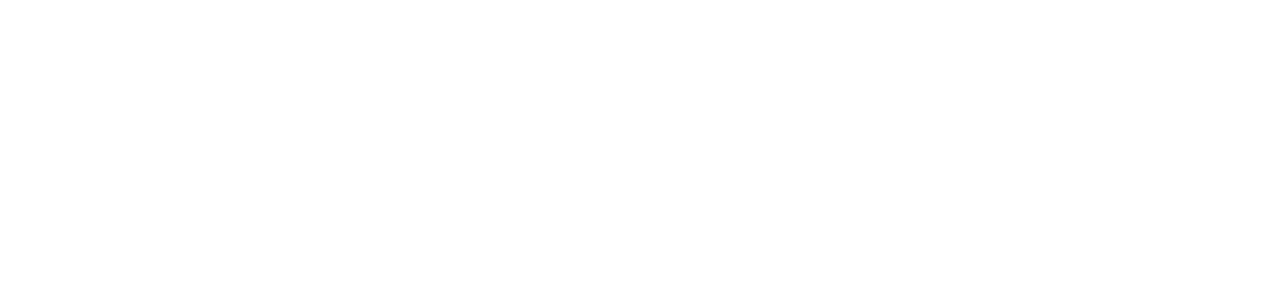
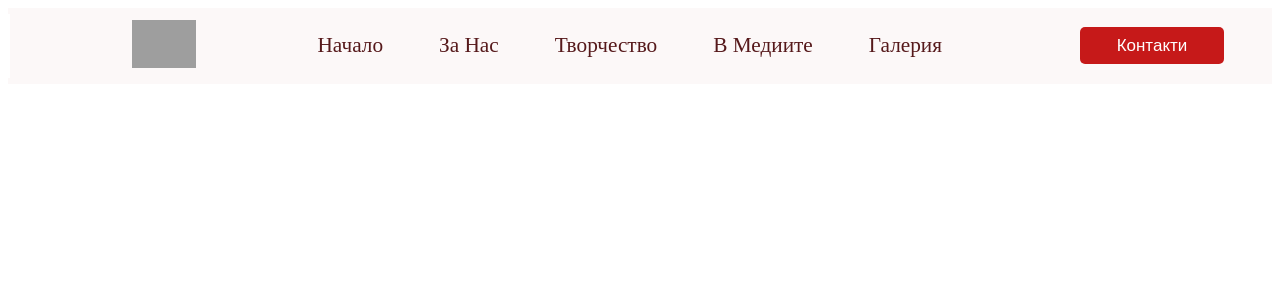
Before and after one commit to mustafadzhindzhi/Bisera-Lidia, a React (Vite) app in the folder client/: page / in a window 1280 px wide. Shown: the top 300 px of the page. Built offline with nearby package versions, Linux system fonts and the light colour scheme; grey boxes are pictures that could not be loaded.

Commit message:
navbar-improvements

```diff
--- a/client/package.json
+++ b/client/package.json
@@ -12,6 +12,7 @@
   "dependencies": {
     "react": "^18.2.0",
     "react-dom": "^18.2.0",
+    "react-icons": "^5.0.1",
     "react-router-dom": "^6.22.3"
   },
   "devDependencies": {
@@ -22,6 +23,7 @@
     "eslint-plugin-react": "^7.32.2",
     "eslint-plugin-react-hooks": "^4.6.0",
     "eslint-plugin-react-refresh": "^0.4.3",
+    "sass": "^1.71.1",
     "vite": "^4.4.5"
   }
 }
--- a/client/src/App.jsx
+++ b/client/src/App.jsx
@@ -1,8 +1,10 @@
+import Navigation from "./component/navbar/Navbar.jsx"
+
 function App() {
 
   return (
     <div>
-
+      <Navigation />
     </div>
   )
 }
--- /dev/null
+++ b/client/src/component/navbar/Navbar.jsx
@@ -0,0 +1,107 @@
+import React, { useState } from "react";
+import { Link } from "react-router-dom";
+import style from "./Navbar.module.scss";
+import { MdMenu } from "react-icons/md";
+import { FaTimes } from "react-icons/fa";
+
+export const Navitation = () => {
+  const [hoveredIndex, setHoveredIndex] = useState(null);
+  const [toggleMenu, setToggleMenu] = useState(false);
+
+  const handleMenuToggle = () => {
+    setToggleMenu(!toggleMenu);
+  };
+
+  return (
+    <header className={style["navbar"]}>
+      {/* <Link to="/">
+        <img
+          src="src/assets/Macstore ltd.png"
+          alt=""
+          className={style["header-logo"]}
+        />
+      </Link> */}
+      <div className={style["vertical-line"]}></div>
+      <div className={style["header-logo-right"]}>
+        <img src="src/assets/mac.png" alt="" />
+      </div>
+      <nav className={style["navbar__nav"]}>
+        <div className={style["navbar__products"]}>
+          <ul className={style["navbar__products-ul"]}>
+            {["Начало", "За Нас", "Творчество", "В Медиите", "Галерия"].map(
+              (item, index) => (
+                <li
+                  key={index}
+                  onMouseEnter={() => setHoveredIndex(index)}
+                  onMouseLeave={() => setHoveredIndex(null)}
+                  className={
+                    hoveredIndex !== null && hoveredIndex !== index
+                      ? style["is-hovered"]
+                      : ""
+                  }
+                >
+                  {item}
+                  {item === "Творчество" && (
+                    <div className={style["extra-items"]}>
+                      <ul>
+                        <li>Extra 1</li>
+                        <li>Extra 2</li>
+                      </ul>
+                    </div>
+                  )}
+                </li>
+              )
+            )}
+          </ul>
+        </div>
+      </nav>
+      <button className={style["navbar__btn"]}>Контакти</button>
+      <div
+        className={`${style["app__navbar-smallscreen"]} ${
+          toggleMenu ? style["slide-in"] : style["slide-out"]
+        }`}
+      >
+        <button className={style["menu-button"]} onClick={handleMenuToggle}>
+          {toggleMenu ? <FaTimes size={25} /> : <MdMenu size={25} />}
+        </button>
+        {toggleMenu && (
+          <div
+            className={`${style["app__navbar-smallscreen_overlay"]} ${
+              toggleMenu ? style["slide-in"] : style["slide-out"]
+            }`}
+          >
+            <ul className={style["app__navbar-smallscreen_links"]}>
+              <li>
+                <Link to="/" onClick={() => setToggleMenu(false)}>
+                  <a>Начало</a>
+                </Link>
+              </li>
+              <li>
+                <Link to="" onClick={() => setToggleMenu(false)}>
+                  <a>За Нас</a>
+                </Link>
+              </li>
+              <li>
+                <Link to="" onClick={() => setToggleMenu(false)}>
+                  <a>Творчество</a>
+                </Link>
+              </li>
+              <li>
+                <Link to="" onClick={() => setToggleMenu(false)}>
+                  <a>В Медиите</a>
+                </Link>
+              </li>
+              <li>
+                <Link to="" onClick={() => setToggleMenu(false)}>
+                  <a>Галерия</a>
+                </Link>
+              </li>
+            </ul>
+          </div>
+        )}
+      </div>
+    </header>
+  );
+};
+
+export default Navitation;
--- /dev/null
+++ b/client/src/component/navbar/Navbar.module.scss
@@ -0,0 +1,276 @@
+.navbar {
+  background: rgba(170, 34, 34, 0.03);
+  display: flex;
+  align-items: center;
+  justify-content: space-between;
+  padding: 0.8rem 0;
+  position: sticky;
+  max-height: 50px;
+  z-index: 999;
+  width: 100%;
+  right: 0;
+  left: 0;
+}
+
+.header-logo {
+  height: 4rem;
+  margin-left: 2rem;
+}
+
+.vertical-line {
+  height: 4rem;
+  width: 0.1rem;
+  background: white;
+}
+
+.header-logo-right img {
+  height: 3rem;
+}
+
+.navbar__nav {
+  display: flex;
+  align-items: center;
+  justify-content: flex-end;
+  padding-right: 1rem;
+}
+
+.navbar__products {
+  ul {
+    list-style: none;
+    padding: 0;
+    margin: 0;
+    display: flex;
+    font-size: 1.33rem;
+    gap: 56px;
+
+    li {
+      cursor: pointer;
+      color: #56191B;
+      transition: opacity 0.4s ease;
+
+      &.is-hovered {
+        opacity: 0.6;
+      }
+    }
+  }
+}
+
+.extra-items {
+  position: absolute;
+  top: calc(100% + 10px);
+  left: 0;
+  background-color: #fff;
+  padding: 5px;
+  border-radius: 5px;
+  box-shadow: 0 2px 5px rgba(0, 0, 0, 0.1);
+  opacity: 0;
+  transform: translateY(-10px);
+  transition: opacity 0.3s ease, transform 0.3s ease;
+
+  ul{
+    display: flex;
+    flex-direction: column;
+  }
+}
+
+.navbar__btn {
+  width: 9rem;
+  height: 2.3rem;
+  padding: 10px;
+  background: #c61919;
+  border: none;
+  border-radius: 5px;
+  text-align: center;
+  display: flex;
+  justify-content: center;
+  align-items: center;
+  color: white;
+  font-size: 17px;
+  margin-right: 3rem;
+  transition: background-color 0.3s ease;
+  cursor: pointer;
+
+  &:hover {
+    background: darken(#c61919, 15%);
+  }
+}
+
+.navbar__products-ul li {
+  position: relative;
+}
+
+.navbar__products-ul li:hover .extra-items {
+  opacity: 1;
+  transform: translateY(0);
+}
+
+.app__navbar-smallscreen {
+  display: none;
+}
+
+.app__navbar-smallscreen_overlay {
+  position: fixed;
+  top: 0;
+  right: 0;
+  width: 100%;
+  height: 100vh;
+  background: #545454;
+  flex-direction: column;
+  z-index: 5;
+  margin-top: 4rem;
+  opacity: 1;
+  animation-duration: 0.5s;
+  animation-timing-function: ease;
+  animation-fill-mode: forwards;
+
+  &.slide-in {
+    animation-name: slideIn;
+  }
+
+  &.slide-out {
+    animation-name: slideOut;
+  }
+
+  @keyframes slideIn {
+    from {
+      transform: translateX(100%);
+      opacity: 0;
+    }
+
+    to {
+      transform: translateX(0);
+      opacity: 1;
+    }
+  }
+
+  @keyframes slideOut {
+    from {
+      transform: translateX(0);
+      opacity: 1;
+    }
+
+    to {
+      transform: translateX(100%);
+      opacity: 0;
+    }
+  }
+}
+
+.flex__center {
+  display: flex;
+  justify-content: center;
+  align-items: center;
+}
+
+.app__navbar-smallscreen_links {
+  list-style: none;
+}
+
+.app__navbar-smallscreen_links li {
+  cursor: pointer;
+  color: #DCCA87;
+  font-size: 2.5rem;
+  text-align: center;
+  font-family: 'Cormorant Upright', serif;
+}
+
+.app__navbar-smallscreen_links li:hover {
+  color: black;
+}
+
+@media screen and (max-width:978px) {
+  .navbar__products {
+    ul {
+      gap: 0px;
+      margin: 0;
+    }
+
+    ul,
+    .percentage {
+      font-size: 1rem;
+    }
+  }
+
+  .navbar__products-icons {
+    font-size: 1rem;
+  }
+}
+
+@media screen and (max-width:800px) {
+  .navbar__products {
+    display: none;
+  }
+
+  .app__navbar-smallscreen_links {
+    display: flex;
+    flex-direction: column;
+  }
+
+  .app__navbar-smallscreen_links li {
+    width: 100%;
+    height: 3.5rem;
+    background-color: black;
+    border: 1px solid white;
+    margin-bottom: 0.7rem;
+  }
+
+  .promo-sign {
+    position: relative;
+    display: inline-block;
+    background-color: red;
+    border-radius: 50%;
+    padding: 3px;
+    margin-left: 5px;
+  }
+
+  .app__navbar-smallscreen_links li:hover {
+    background-color: #545454;
+    transition: 0.3s ease;
+  }
+
+  .app__navbar-smallscreen_links li a {
+    font-size: 19px;
+    color: white;
+    text-decoration: none;
+  }
+
+  .app__navbar-smallscreen_links {
+    display: flex;
+    flex-direction: column;
+  }
+
+  .app__navbar-smallscreen_links li a {
+    font-size: 19px;
+    color: white;
+  }
+
+  .menu-button {
+    background: none;
+    border: none;
+    cursor: pointer;
+    color: white;
+    opacity: 1;
+    transform: scale(1);
+    transition: transform 1s ease, opacity 0.8s ease;
+  }
+
+  .app__navbar-smallscreen.slide-in .menu-button {
+    transform: scale(0.8);
+    opacity: 0.7;
+  }
+
+  .app__navbar-smallscreen {
+    display: flex;
+    flex-direction: column;
+    align-items: flex-end;
+  }
+
+  .app__navbar-smallscreen_links {
+    padding: 0;
+    list-style: none;
+    display: flex;
+    flex-direction: column;
+    align-items: center;
+    gap: 0px;
+  }
+}
--- a/client/src/index.css
+++ b/client/src/index.css
@@ -1,23 +1,10 @@
 :root {
   font-family: Inter, system-ui, Avenir, Helvetica, Arial, sans-serif;
-  line-height: 1.5;
-  font-weight: 400;
 
-  color-scheme: light dark;
-  color: rgba(255, 255, 255, 0.87);
-  background-color: #242424;
-
-  font-synthesis: none;
-  text-rendering: optimizeLegibility;
-  -webkit-font-smoothing: antialiased;
-  -moz-osx-font-smoothing: grayscale;
-  -webkit-text-size-adjust: 100%;
 }
 
 a {
   font-weight: 500;
-  color: #646cff;
-  text-decoration: inherit;
 }
 a:hover {
   color: #535bf2;
```
Also changed, not shown: 1 other file (tests, documents, lock files or other folders).
